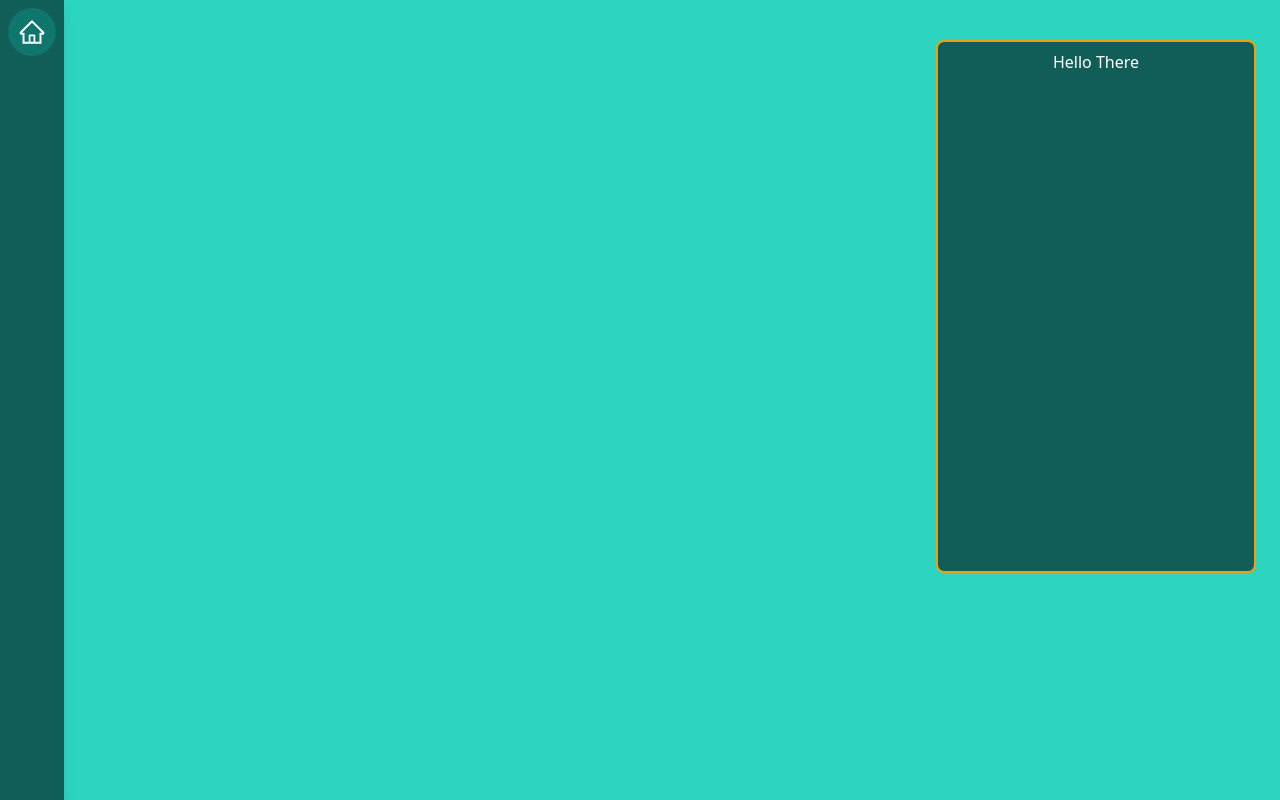
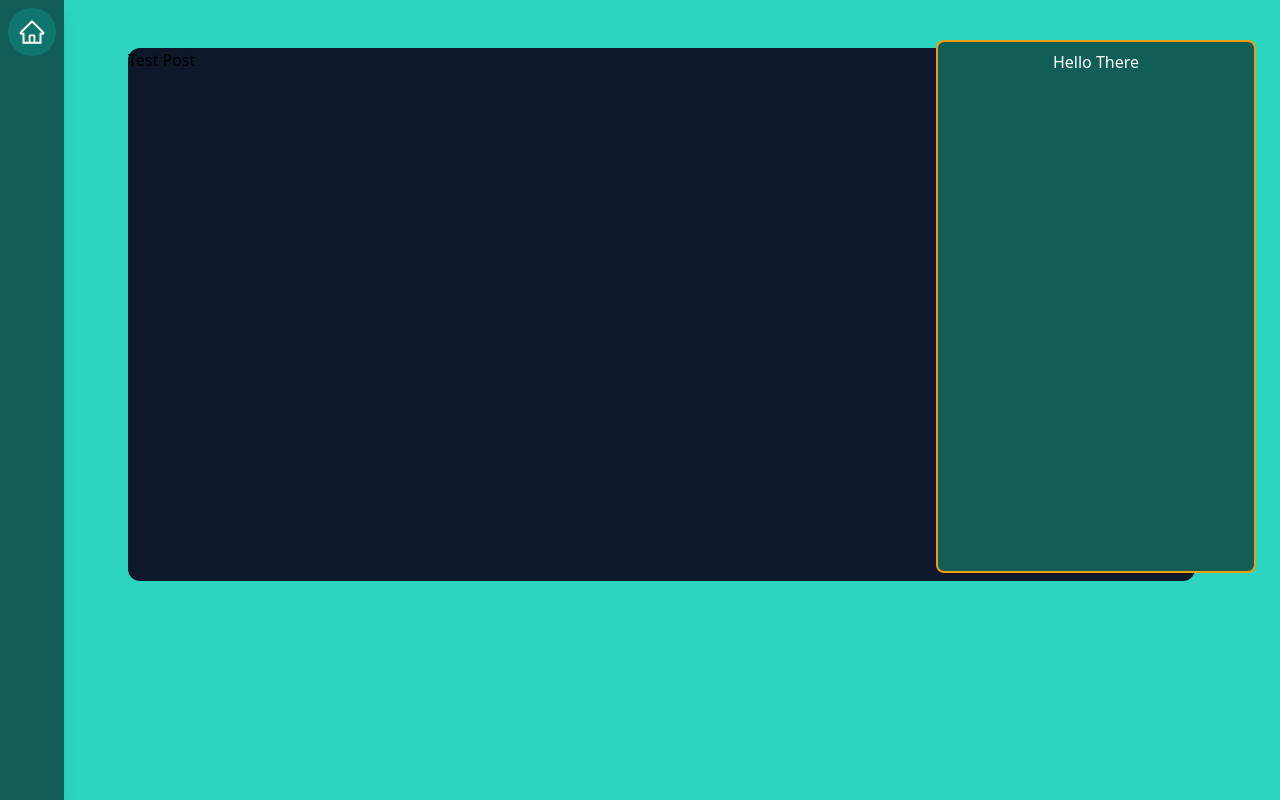
Before and after one commit to anthony-deleon1214/personal-site, a Next.js app: page / in a window 1280 px wide. Built offline with nearby package versions, Linux system fonts and the light colour scheme.

Commit message:
Added Post Container

```diff
--- a/components/Biocard.tsx
+++ b/components/Biocard.tsx
@@ -1,9 +1,12 @@
 const transitionCard = () => {
     const card = document.getElementById("biocard");
+    const postContainer = document.getElementById("post-container");
     if (card.className === "biocard-vis") {
         card.className = "biocard-hide";
+        postContainer.className = "post-container-lg";
     } else {
         card.className = "biocard-vis";
+        postContainer.className = "post-container-sm";
     };
 };
 
--- a/components/Layout.tsx
+++ b/components/Layout.tsx
@@ -14,6 +14,6 @@ const Layout = () => (
     <PostGrid></PostGrid>
     <Biocard></Biocard>
   </div>
-)
+);
 
 export default Layout;
--- a/components/PostGrid.tsx
+++ b/components/PostGrid.tsx
@@ -1,7 +1,8 @@
-const PostGrid = () => {
+const PostGrid = (props) => {
+    const postList = props.posts;
     return (
-        <div className="post-container">
-
+        <div id="post-container" className="post-container-lg">
+            <h1>Test Post</h1>
         </div>
     )
 };
--- /dev/null
+++ b/components/PostPreview.tsx
@@ -0,0 +1,9 @@
+const PostPreview = (props) => {
+    return (
+        <div className="post-preview">
+            <h3>{props.title}</h3>
+        </div>
+    )
+};
+
+export default PostPreview;
--- a/styles/index.css
+++ b/styles/index.css
@@ -46,8 +46,13 @@
         duration-500
     }
 
-    .post-container {
-        @apply grid bg-slate-600 grid-flow-row
-        auto-rows-auto
+    .post-container-sm {
+        @apply relative top-12 left-32 bg-slate-900
+        h-2/3 w-2/3 rounded-xl transition-all duration-500
+    }
+
+    .post-container-lg {
+        @apply relative top-12 left-32 bg-slate-900
+        h-2/3 w-5/6 rounded-xl transition-all duration-500
     }
 }
```
Also changed, not shown: components/Profile.tsx (+1 -1 lines).
